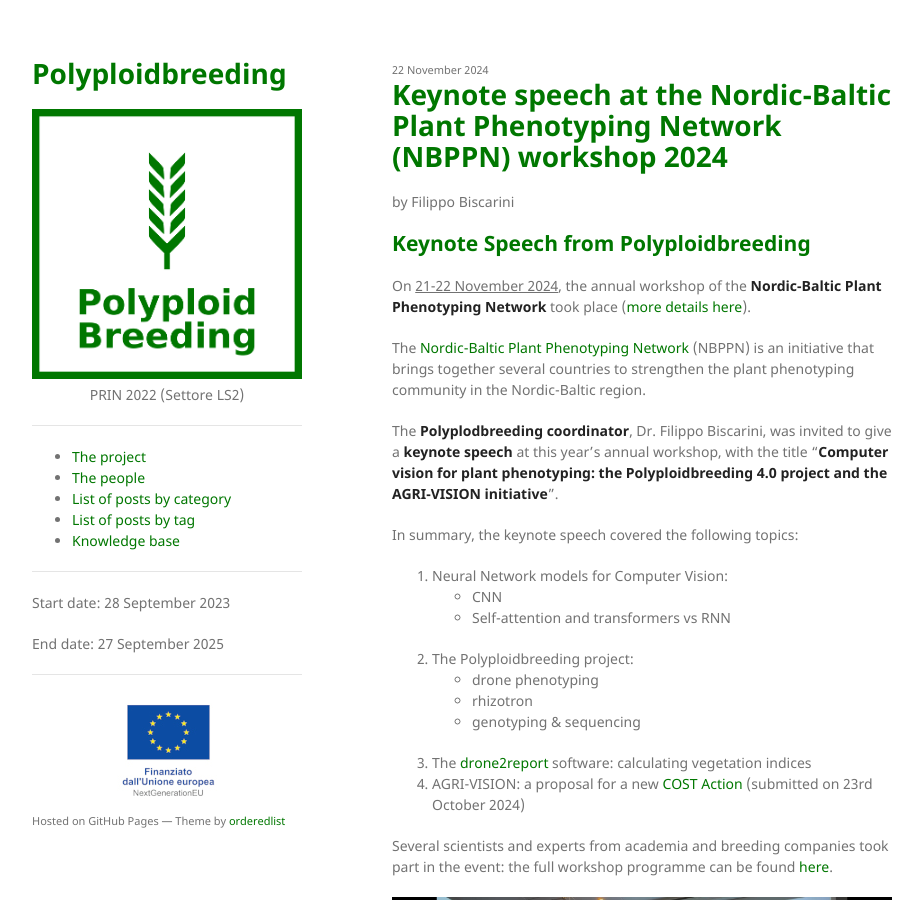
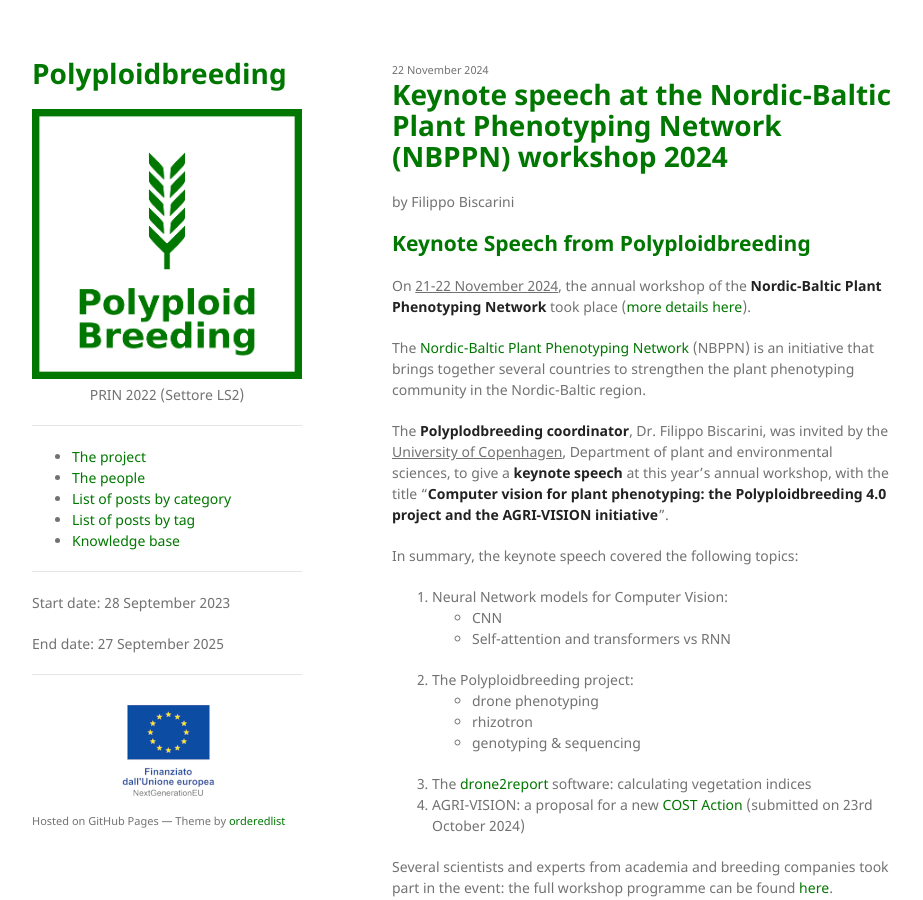
Before and after one commit to polyploidbreeding/polyploidbreeding.github.io, a Jekyll site: the page built from _posts/2024-11-22-keynote.md, in a window 1280 px wide and 900 px high. Shown: the whole window, without its empty margins (178-1101 px from the left). Built offline with Jekyll 4.4.1, drawn with Linux system fonts in a browser that asks for light colours.

Commit message:
added: few details

```diff
--- a/_posts/2024-11-22-keynote.md
+++ b/_posts/2024-11-22-keynote.md
@@ -15,7 +15,8 @@ On <u>21-22 November 2024</u>, the annual workshop of the **Nordic-Baltic Plant
 The [Nordic-Baltic Plant Phenotyping Network](https://nordicphenotyping.org/) (NBPPN) is an initiative that
 brings together several countries to strengthen the plant phenotyping community in the Nordic-Baltic region.
 
-The **Polyplodbreeding coordinator**, Dr. Filippo Biscarini, was invited to give a **keynote speech** at this year's annual workshop,
+The **Polyplodbreeding coordinator**, Dr. Filippo Biscarini, was invited by the <u>University of Copenhagen</u>,
+Department of plant and environmental sciences, to give a **keynote speech** at this year's annual workshop,
 with the title "**Computer vision for plant phenotyping: the Polyploidbreeding 4.0 project and the AGRI-VISION initiative**".
 
 In summary, the keynote speech covered the following topics:
```
